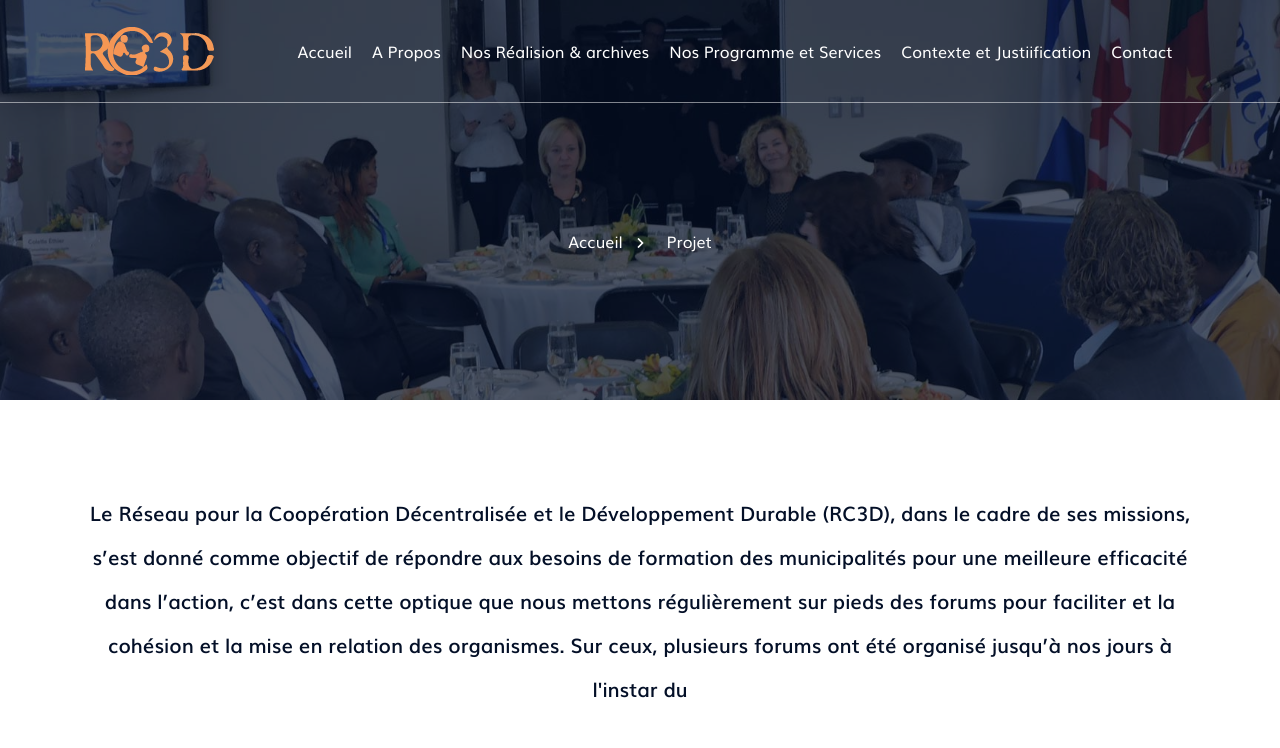
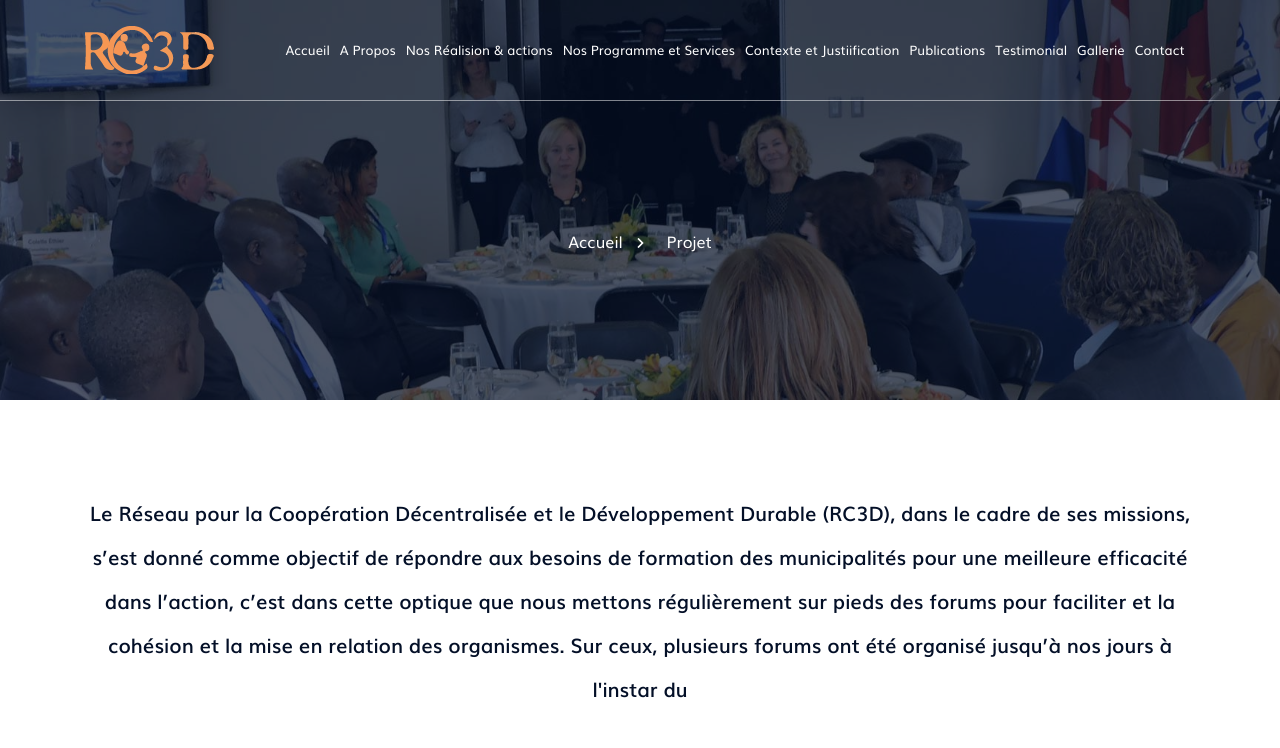
Before and after one commit to WendahNyiawung/exomac, a Nuxt app: page /project in a window 1280 px wide. Shown: the top 748 px of the page. Built offline with nearby package versions, Linux system fonts and the light colour scheme; what vue-silentbox, vue-typer would draw is missing.

Commit message:
updates
updates

```diff
--- a/assets/scss/_header.scss
+++ b/assets/scss/_header.scss
@@ -4,7 +4,7 @@
 
 /* Header Section */
 .header-section {
-    min-height: 100px;
+    min-height: 70px;
     border-bottom: 1px solid $white-opacity-50;
     // Responsive
     @media #{$tablet-device, $large-mobile}{
@@ -40,8 +40,8 @@
             max-width: 100%;
 
             @media #{$extraBig-device} {
-                padding-right: 150px;
-                padding-left: 150px;
+                padding-right: 120px;
+                padding-left: 120px;
             }
         }
     }
@@ -105,7 +105,7 @@
 .header-search-area{
     display: flex;
     align-items: center;
-    margin-left: 35px;
+    margin-left: 30px;
 }
 
 /* Header Right */
--- a/assets/scss/header/_logo.scss
+++ b/assets/scss/header/_logo.scss
@@ -8,7 +8,7 @@
 
         & img {
             width: 100%;
-            padding: 15px 0;
+            padding: 12px 0;
 
             &.light-logo {
                 position: absolute;
--- a/assets/scss/header/_main-menu.scss
+++ b/assets/scss/header/_main-menu.scss
@@ -16,11 +16,11 @@
             position: relative;
 
             & > a {
-                font-size: 16px;
+                font-size: 13px;
                 font-weight: 500;
                 line-height: 1.375;
                 display: block;
-                padding: 40px 10px;
+                padding: 25px 5px;
                 color: $white;
 
                 & .menu-text {
--- a/components/CallToActionOne.vue
+++ b/components/CallToActionOne.vue
@@ -25,7 +25,7 @@
                         </div>
                         <div class="info">
                             <h4 class="title">Appelez-nous</h4>
-                            <span class="info-text"> 237 665 869 997 <br> +237 690 05 26 54 <br>  <a href="mailto:demo@example.com" style="color:#fff;">demo@example.com</a></span>
+                            <span class="info-text"> 237 222 25 20 86 <br> +237 654 81 03 86 <br> +237 690 05 26 54 </span>
                         </div>
                     </div>
                 </div>
@@ -38,7 +38,7 @@
                         <div class="info">
                             <h4 class="title">bureau d'aide</h4>
                             <span class="info-text">
-                                <a href="mailto:contact@rc3d.org">contact@rc3d.org</a>
+                                <a href="mailto:agencecreasarl@gmail.com">agencecreasarl@gmail.com</a>
                                 <br>
                                 <a href="mailto:demo@example.com" style="color:#fff;">demo@example.com</a>
                                 <a href="mailto:demo@example.com" style="color:#fff;">demo@example.com</a>
--- a/components/ContactForm.vue
+++ b/components/ContactForm.vue
@@ -10,7 +10,7 @@
                     </div>
                     <!-- Section Title End -->
                     <div class="contact-form">
-                        <form>
+                        <form name="contact" method="POST" data-netlify="true">
                             <div class="row mtn-30">
                                 <div class="col-md-6 col-12 mt-30">
                                     <input type="text" placeholder="votre nom *" name="name">
--- a/components/Footer.vue
+++ b/components/Footer.vue
@@ -50,7 +50,7 @@
        <!-- Footer Copyright Start -->
             <div class="row copyright">
                 <div class="col">
-                    <p class="mt-2">Copyright &copy; 2021 <a href="#">RC3D</a>. All Rights Reserved.</p>
+                    <p class="mt-2">Copyright &copy; 2021 <a href="#">mercury-tech</a>. All Rights Reserved.</p>
                 </div>
             </div>
             <!-- Footer Copyright End -->
--- a/components/Navigation.vue
+++ b/components/Navigation.vue
@@ -8,7 +8,7 @@
                 <n-link to="/about"> A Propos</n-link>
             </li>
             <li>
-                <n-link to="/project">Nos Réalision & archives</n-link>
+                <n-link to="/project">Nos Réalision & actions</n-link>
             </li>
             <li>
                 <n-link to="/service">Nos Programme et Services</n-link>
@@ -31,6 +31,15 @@
             <li>
                 <n-link to="#"> Contexte et Justiification</n-link>
             </li>
+            <li>
+                <n-link to="#"> Publications</n-link>
+            </li>
+            <li>
+                <n-link to="#"> Testimonial</n-link>
+            </li>
+            <li>
+                <n-link to="#"> Gallerie</n-link>
+            </li>
              <li class="">
                 <n-link to="/contact-us">Contact</n-link>
                 <!-- <ul class="sub-menu">
```
